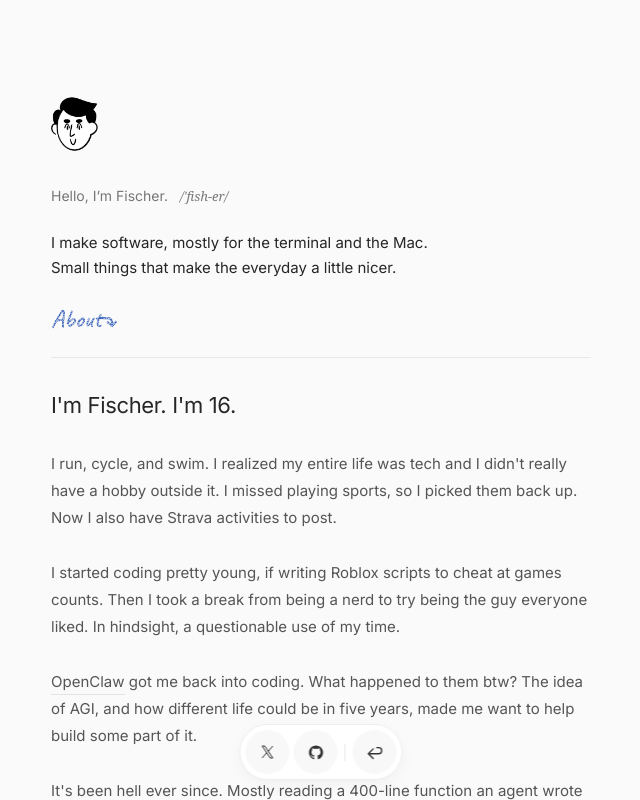
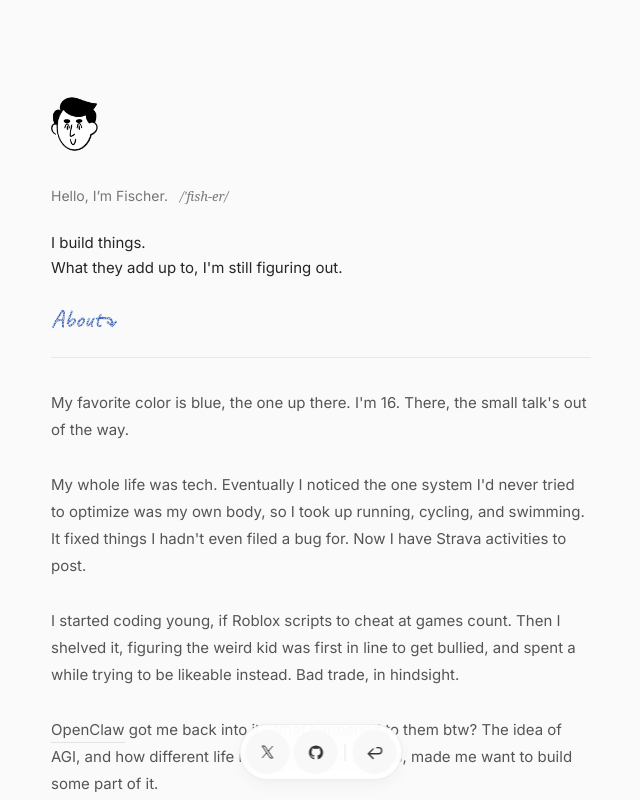
Before and after one commit to fschrhunt/www, a Next.js app: page / in a window 1280 px wide. Both pictures are taken after a click on the button "About". Shown: the top 800 px of the page, without its empty margins (319-959 px from the left). Built offline with nearby package versions, Linux system fonts and the light colour scheme.

Commit message:
Rewrite homepage intro and About passage (#21)
Co-authored-by: fschrhunt <264049687+fschrhunt@users.noreply.github.com>

```diff
--- a/src/app/globals.css
+++ b/src/app/globals.css
@@ -93,12 +93,10 @@ a:focus:not(:focus-visible), button:focus:not(:focus-visible) { outline: none; }
 .about-reveal[data-open="true"] .about-body > :nth-child(2) { transition-delay: 120ms; }
 .about-reveal[data-open="true"] .about-body > :nth-child(3) { transition-delay: 170ms; }
 .about-reveal[data-open="true"] .about-body > :nth-child(n+4) { transition-delay: 220ms; }
-.about-title { display: flex; flex-direction: column; gap: 16px; }
-.about-opening { font-size: 22px; line-height: 1.5; letter-spacing: -.35px; }
 .about-body > p { margin-top: 28px; color: #555; font-size: 15px; line-height: 27px; }
+.about-body > p:first-child { margin-top: 0; }
 .about-body > .about-postscript { margin-top: 32px; color: var(--ink); }
 @media (max-width: 640px) {
-  .about-opening { font-size: 21px; }
   .about-body { padding-top: 28px; }
 }
 
--- a/src/app/page.tsx
+++ b/src/app/page.tsx
@@ -22,7 +22,7 @@ export default function Home() {
     <Portrait />
     <header className="letter-note">
       <p className="muted">Hello, I’m Fischer. <span className="name-pronunciation"><span aria-hidden="true">/&apos;fish-er/</span><span className="sr-only">Pronounced fish-er.</span></span></p>
-      <h1>I make software, mostly for the terminal and the Mac.<br className="desktop-break" /> Small things that make the everyday a little nicer.</h1>
+      <h1>I build things.<br className="desktop-break" /> What they add up to, I&apos;m still figuring out.</h1>
     </header>
     <AboutPassage />
     <section className="products" aria-labelledby="products-heading">
--- a/src/components/about-passage.tsx
+++ b/src/components/about-passage.tsx
@@ -67,14 +67,12 @@ export function AboutPassage() {
     <div id="about-content" className="about-reveal" data-open={open} inert={!open}>
       <div className="about-clip">
         <div className="about-body">
-          <div className="about-title">
-            <p className="about-opening">I&apos;m Fischer. I&apos;m 16.</p>
-          </div>
-          <p>I run, cycle, and swim. I realized my entire life was tech and I didn&apos;t really have a hobby outside it. I missed playing sports, so I picked them back up. Now I also have Strava activities to post.</p>
-          <p>I started coding pretty young, if writing Roblox scripts to cheat at games counts. Then I took a break from being a nerd to try being the guy everyone liked. In hindsight, a questionable use of my time.</p>
-          <p><ScrambleLink href="https://openclaw.ai" className="about-inline-link">OpenClaw</ScrambleLink> got me back into coding. What happened to them btw? The idea of AGI, and how different life could be in five years, made me want to help build some part of it.</p>
+          <p>My favorite color is blue, the one up there. I&apos;m 16. There, the small talk&apos;s out of the way.</p>
+          <p>My whole life was tech. Eventually I noticed the one system I&apos;d never tried to optimize was my own body, so I took up running, cycling, and swimming. It fixed things I hadn&apos;t even filed a bug for. Now I have Strava activities to post.</p>
+          <p>I started coding young, if Roblox scripts to cheat at games count. Then I shelved it, figuring the weird kid was first in line to get bullied, and spent a while trying to be likeable instead. Bad trade, in hindsight.</p>
+          <p><ScrambleLink href="https://openclaw.ai" className="about-inline-link">OpenClaw</ScrambleLink> got me back into it. What happened to them btw? The idea of AGI, and how different life might look in five years, made me want to build some part of it.</p>
           <p>It&apos;s been hell ever since. Mostly reading a <ScrambleLink href="/writings/damn-you-agents" className="about-inline-link">400-line function</ScrambleLink> an agent wrote for something that needed five.</p>
-          <p className="about-postscript">My favorite color is the blue up there. That part of the website is finished.</p>
+          <p className="about-postscript">Anyway, that&apos;s the tour.</p>
         </div>
       </div>
     </div>
--- a/src/content/writings/i-aquired-a-color.mdx
+++ b/src/content/writings/i-acquired-a-color.mdx
@@ -1,5 +1,5 @@
 ---
-title: "I aquired a color!"
+title: "i acquired a color!"
 date: "2026-08-30"
 description: "My favorite blue has a name now. Conveniently, mine."
 ---
--- a/src/site-updated.json
+++ b/src/site-updated.json
@@ -1,3 +1,3 @@
 {
-  "updatedAt": "2026-09-08T05:19:07.597Z"
+  "updatedAt": "2026-09-08T08:33:43.907Z"
 }
```
